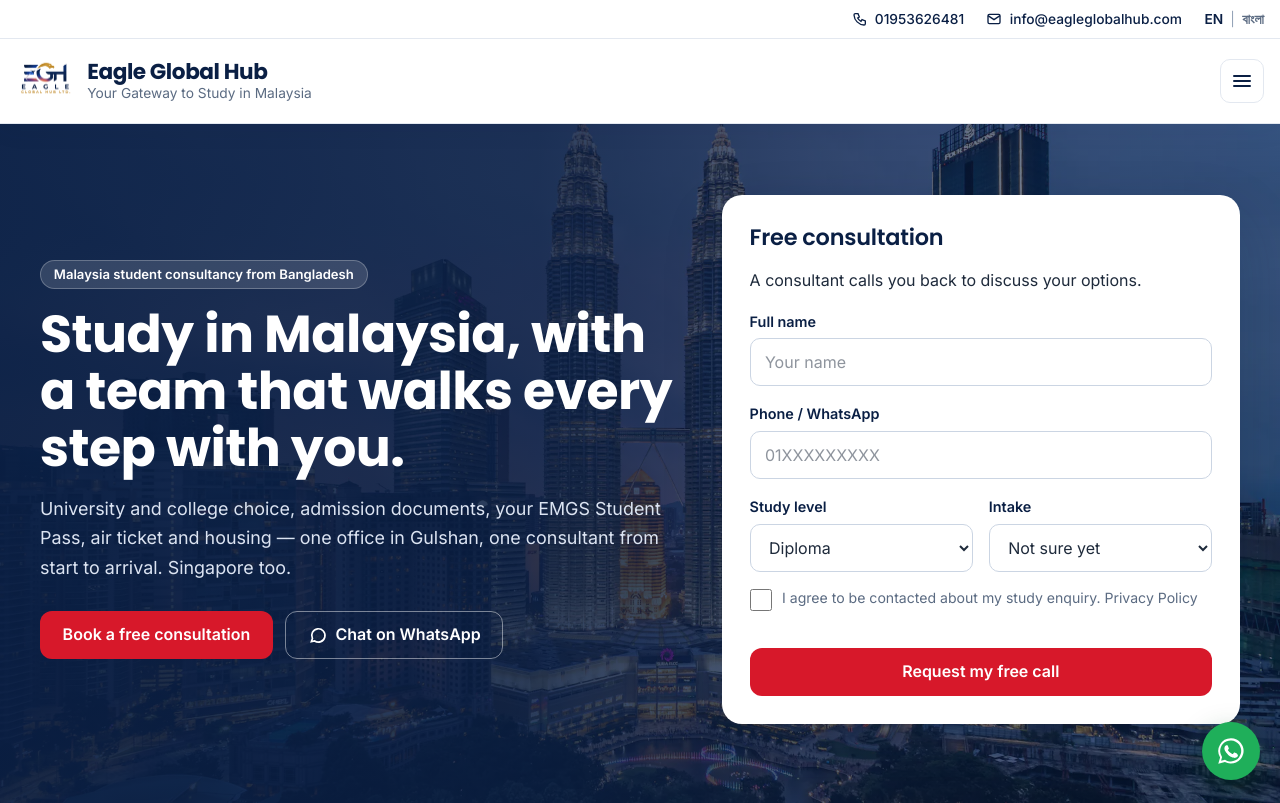
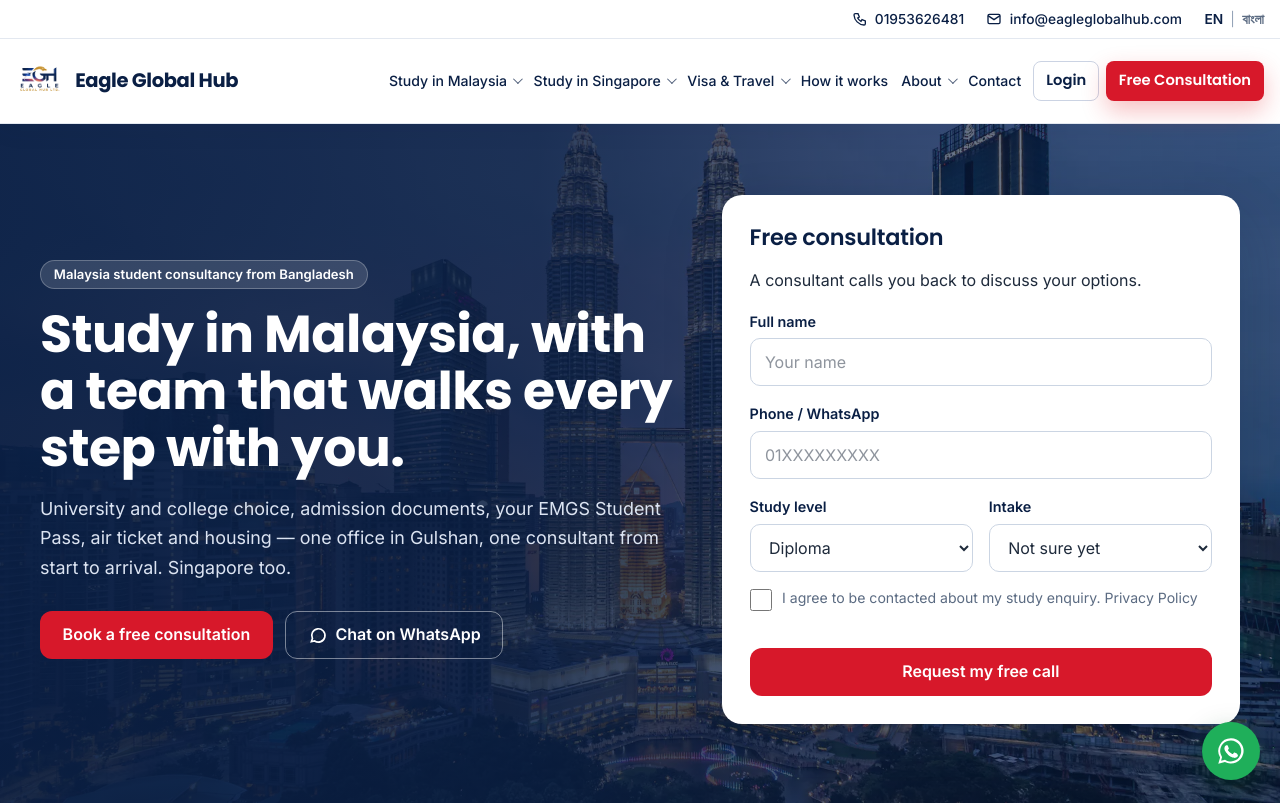
Before and after one commit to arnobai70-del/Engle-Global-Hub-, a Laravel app: page / in a window 1280 px wide. Shown: the top 803 px of the page. Run offline with Laravel 12, Linux system fonts and the light colour scheme; data comes from the database, SQL or seed files in the repository; data that the repository does not hold is empty; style sheets or scripts are compiled from the project's sources; some libraries are stand-ins or nearby versions.

Commit message:
feat: full desktop menu from 1180px, site-wide motion, visible footer logo
- Burger menu only below 1180px (was 1280px); compact spacing at 1180-1365px
  so every item fits in one row in English and Bengali.
- Menu underline, chevron and dropdown transitions; header shadow on scroll;
  mobile menu slides down.
- Hero entrance, scroll reveal for sections and cards, hover lift on buttons
  and cards. All motion is off for prefers-reduced-motion; print shows all.
- Footer logo sits on a white tile so it stays visible on navy.

Co-Authored-By: Claude Opus 5.5 <noreply@anthropic.com>

```diff
--- a/public/css/egh-sg.css
+++ b/public/css/egh-sg.css
@@ -118,14 +118,14 @@
 .sg-burger { display: none; margin-left: auto; width: 44px; height: 44px; border: 1px solid var(--sg-line); border-radius: 10px; background: #fff; color: var(--sg-ink); cursor: pointer; }
 .sg-burger svg { width: 24px; height: 24px; fill: none; stroke: currentColor; stroke-width: 2; stroke-linecap: round; }
 
-/* Compact desktop header at every width; the menu collapses to the burger below 1280px,
+/* Compact desktop header at every width; the menu collapses to the burger below 1180px,
    or earlier whenever the items do not fit (egh-sg-nav.js adds .sg-nav-collapsed, e.g. longer Bengali labels). */
 .sg-nav-link, .sg-dd > summary { padding: .55rem .48rem; font-size: .92rem; }
 .sg-brand-copy strong { font-size: 1.35rem; }
 .sg-brand-logo { width: 48px; }
 .sg-nav-actions { gap: .45rem; margin-left: .35rem; }
 .sg-account-name { display: none; }
-@media (max-width: 1280px) {
+@media (max-width: 1179px) {
     .sg-burger { display: inline-grid; place-items: center; }
     .sg-nav { display: none; position: absolute; left: 0; right: 0; top: 100%; flex-direction: column; align-items: stretch; gap: .25rem; padding: 1rem 16px 1.25rem; background: #fff; border-top: 1px solid var(--sg-line); box-shadow: var(--sg-shadow-lg); max-height: calc(100vh - 120px); overflow-y: auto; }
     .sg-nav.is-open { display: flex; }
@@ -641,7 +641,7 @@ a.sg-feature:hover { transform: translateY(-3px); box-shadow: var(--sg-shadow-lg
 }
 
 /* ---------- Desktop dropdowns open on hover ---------- */
-@media (hover: hover) and (pointer: fine) and (min-width: 1281px) {
+@media (hover: hover) and (pointer: fine) and (min-width: 1180px) {
     .sg-header:not(.sg-nav-collapsed) .sg-dd-menu { animation: sg-dd-in .16s ease-out; }
     .sg-header:not(.sg-nav-collapsed) .sg-dd::after { content: ""; position: absolute; left: 0; right: 0; top: 100%; height: 12px; }
 }
--- a/public/css/egh-v2.css
+++ b/public/css/egh-v2.css
@@ -443,3 +443,80 @@ html[lang="bn"] { --sg-heading: "Hind Siliguri", "Poppins", system-ui, sans-seri
 }
 @media (max-width: 1000px) { .v2-pass-8 { grid-template-columns: repeat(2, minmax(0, 1fr)); } }
 @media (max-width: 600px) { .v2-pass-8 { grid-template-columns: 1fr; } .v2-source { white-space: normal; } }
+
+/* ---------- Header: full menu from 1180px up ---------- */
+/* Laptop widths: drop the tagline and tighten spacing so every menu item fits in one row. */
+@media (min-width: 1180px) and (max-width: 1365px) {
+    .sg-header .sg-brand-copy small { display: none; }
+    .sg-header .sg-brand-logo { width: 48px; }
+    .sg-header .sg-brand-copy strong { font-size: 1.22rem; }
+    .sg-header-inner { gap: .5rem; }
+    .sg-nav-link, .sg-dd > summary { padding: .5rem .36rem; font-size: .88rem; }
+    .sg-dd > summary::after { margin-left: .1rem; }
+    .sg-nav-actions { gap: .4rem; margin-left: .3rem; }
+    .sg-nav-actions .sg-btn-sm { padding-inline: .75rem; }
+}
+.sg-site-header { transition: box-shadow .25s ease; }
+.sg-site-header.is-scrolled { box-shadow: 0 1px 0 var(--sg-line), 0 12px 30px rgba(11, 31, 75, .12); }
+
+/* Desktop menu: a red underline grows from the centre on hover, open and the current page. */
+@media (min-width: 1180px) {
+    .sg-header:not(.sg-nav-collapsed) .sg-nav > .sg-nav-link,
+    .sg-header:not(.sg-nav-collapsed) .sg-nav > .sg-dd > summary { position: relative; background: transparent; transition: color .2s ease; }
+    .sg-header:not(.sg-nav-collapsed) .sg-nav > .sg-nav-link::before,
+    .sg-header:not(.sg-nav-collapsed) .sg-nav > .sg-dd > summary::before {
+        content: ""; position: absolute; left: .42rem; right: .42rem; bottom: .2rem; height: 2px; border-radius: 2px;
+        background: var(--sg-red); transform: scaleX(0); transition: transform .28s cubic-bezier(.2, .7, .2, 1);
+    }
+    .sg-header:not(.sg-nav-collapsed) .sg-nav > .sg-nav-link:hover::before,
+    .sg-header:not(.sg-nav-collapsed) .sg-nav > .sg-nav-link[aria-current]::before,
+    .sg-header:not(.sg-nav-collapsed) .sg-nav > .sg-dd > summary:hover::before,
+    .sg-header:not(.sg-nav-collapsed) .sg-nav > .sg-dd[open] > summary::before,
+    .sg-header:not(.sg-nav-collapsed) .sg-nav > .sg-dd[data-active] > summary::before { transform: scaleX(1); }
+    .sg-dd > summary::after { transition: transform .22s ease; }
+    .sg-header:not(.sg-nav-collapsed) .sg-dd-menu { transform-origin: top left; }
+    .sg-header:not(.sg-nav-collapsed) .sg-dd-menu a { transition: background-color .15s ease, color .15s ease, padding-left .2s ease; }
+    .sg-header:not(.sg-nav-collapsed) .sg-dd-menu a:hover { padding-left: 1.05rem; }
+}
+
+/* ---------- Motion ---------- */
+@keyframes egh-rise { from { opacity: 0; transform: translateY(22px); } to { opacity: 1; transform: none; } }
+@keyframes egh-slide-left { from { opacity: 0; transform: translateX(28px); } to { opacity: 1; transform: none; } }
+@keyframes egh-menu-in { from { opacity: 0; transform: translateY(-8px); } to { opacity: 1; transform: none; } }
+
+@media (prefers-reduced-motion: no-preference) {
+    /* Hero: copy rises in line by line, the form slides in from the right. */
+    .v2-hero-copy > *, .v2-service-hero .v2-shell > *, .v2-sg-hero .v2-shell > *, .v2-about-hero .v2-shell > * { animation: egh-rise .7s cubic-bezier(.2, .7, .2, 1) both; }
+    .v2-hero-copy > :nth-child(2) { animation-delay: .08s; }
+    .v2-hero-copy > :nth-child(3) { animation-delay: .16s; }
+    .v2-hero-copy > :nth-child(4) { animation-delay: .24s; }
+    .v2-hero-copy > :nth-child(5) { animation-delay: .32s; }
+    .v2-hero .v2-form-card { animation: egh-slide-left .8s .2s cubic-bezier(.2, .7, .2, 1) both; }
+
+    /* Burger menu drops down instead of popping in. */
+    .sg-nav.is-open { animation: egh-menu-in .22s ease-out; }
+
+    /* Buttons and cards respond to the pointer. */
+    .v2-btn { transition: background .15s ease, color .15s ease, border-color .15s ease, transform .18s ease, box-shadow .18s ease; }
+    .v2-btn:hover { transform: translateY(-2px); }
+    .v2-btn-red:hover { box-shadow: 0 10px 24px rgba(200, 16, 46, .28); }
+    .v2-btn:active { transform: translateY(0) scale(.98); }
+    .v2-service-card .v2-art, .v2-service-card svg { transition: transform .3s cubic-bezier(.2, .7, .2, 1); }
+    .v2-service-card:hover .v2-art, .v2-service-card:hover .v2-service-top svg { transform: scale(1.08) rotate(-3deg); }
+    .v2-service-cta { transition: letter-spacing .2s ease, color .2s ease; }
+    .v2-service-card:hover .v2-service-cta { letter-spacing: .02em; }
+    .v2-card, .v2-guides > *, .v2-news > *, .v2-course { transition: transform .2s ease, box-shadow .2s ease; }
+    .v2-guides > *:hover, .v2-news > *:hover, .v2-course:hover { transform: translateY(-3px); box-shadow: 0 16px 36px rgba(10, 31, 68, .1); }
+    .v2-contact-card:hover { transform: translateY(-3px); box-shadow: 0 16px 36px rgba(10, 31, 68, .1); }
+    .v2-timeline > li .v2-step-no { transition: transform .25s ease, background-color .25s ease; }
+    .v2-timeline > li:hover .v2-step-no { transform: scale(1.12); }
+
+    /* Scroll reveal: egh-sg-nav.js tags blocks below the fold and fades each one up as it scrolls into view. */
+    .egh-reveal { opacity: 0; transform: translateY(26px); transition: opacity .65s ease, transform .65s cubic-bezier(.2, .7, .2, 1); transition-delay: var(--egh-reveal-delay, 0s); }
+    .egh-reveal.is-visible { opacity: 1; transform: none; }
+}
+
+@media print { .egh-reveal { opacity: 1 !important; transform: none !important; } }
+
+/* Footer: the original logo is dark on transparent, so it sits on a white tile to stay legible on navy. */
+.sg-brand-light .sg-brand-logo { width: 58px; padding: 6px; background: #fff; border-radius: 12px; box-shadow: 0 6px 18px rgba(0, 0, 0, .25); box-sizing: border-box; }
--- a/public/js/egh-sg-nav.js
+++ b/public/js/egh-sg-nav.js
@@ -17,7 +17,7 @@
     });
     /* Desktop with a mouse: open a dropdown on hover, close it shortly after the pointer leaves.
        Touch, keyboard and the collapsed (burger) menu keep the click behaviour. */
-    var hoverQuery = window.matchMedia ? window.matchMedia('(hover: hover) and (pointer: fine) and (min-width: 1281px)') : null;
+    var hoverQuery = window.matchMedia ? window.matchMedia('(hover: hover) and (pointer: fine) and (min-width: 1180px)') : null;
     var header = document.querySelector('.sg-header');
     var canHover = function () { return hoverQuery && hoverQuery.matches && !(header && header.classList.contains('sg-nav-collapsed')); };
     menus.forEach(function (menu) {
@@ -118,3 +118,54 @@
         });
     });
 })();
+
+/* Header gets a deeper shadow once the page scrolls, so it reads as floating above content. */
+(function () {
+    var bar = document.querySelector('.sg-site-header');
+    if (!bar) return;
+    var ticking = false;
+    var update = function () { bar.classList.toggle('is-scrolled', window.scrollY > 8); ticking = false; };
+    window.addEventListener('scroll', function () { if (!ticking) { ticking = true; window.requestAnimationFrame(update); } }, { passive: true });
+    update();
+})();
+
+/* Scroll reveal: section headings, cards and steps below the fold fade up as they enter the
+   viewport, siblings slightly staggered. Skipped when the visitor prefers reduced motion. */
+(function () {
+    if (!('IntersectionObserver' in window)) return;
+    if (window.matchMedia && window.matchMedia('(prefers-reduced-motion: reduce)').matches) return;
+    var selector = [
+        '.v2-section .v2-head', '.v2-section .v2-head-center', '.v2-services > *', '.v2-timeline > li',
+        '.v2-costs > *', '.v2-guides > *', '.v2-facts > *', '.v2-fact-tiles > *', '.v2-team > *', '.v2-stories > *',
+        '.v2-news > *', '.v2-values > *', '.v2-trust li', '.v2-cta-band', '.v2-reqs > *', '.v2-steps-list > li',
+        '.v2-directory > *', '.v2-course', '.v2-contact-card', '.v2-section .v2-card', '.v2-living > *', '.v2-split > *',
+        '.sg-section .sg-card', '.sg-steps > *', '.sg-tiles > *'
+    ].join(',');
+    var fold = window.innerHeight;
+    var items = [];
+    document.querySelectorAll(selector).forEach(function (element) {
+        // Skip blocks already on screen, and blocks nested inside one that is already revealed.
+        if (element.getBoundingClientRect().top <= fold * 0.92 || element.parentElement.closest('.egh-reveal')) return;
+        element.classList.add('egh-reveal');
+        items.push(element);
+    });
+    if (!items.length) return;
+    var observer = new IntersectionObserver(function (entries) {
+        entries.forEach(function (entry) {
+            if (!entry.isIntersecting) return;
+            var element = entry.target;
+            observer.unobserve(element);
+            element.classList.add('is-visible');
+            // Hand transitions back to the element's own hover styles once it has arrived.
+            setTimeout(function () {
+                element.classList.remove('egh-reveal', 'is-visible');
+                element.style.removeProperty('--egh-reveal-delay');
+            }, 1400);
+        });
+    }, { rootMargin: '0px 0px -8% 0px', threshold: 0.08 });
+    items.forEach(function (element) {
+        var siblings = element.parentElement ? Array.prototype.indexOf.call(element.parentElement.children, element) : 0;
+        element.style.setProperty('--egh-reveal-delay', (Math.min(siblings, 5) * 0.08) + 's');
+        observer.observe(element);
+    });
+})();
```
Also changed, not shown: tests/Feature/SiteRedesignTest.php (+24 -0 lines).
